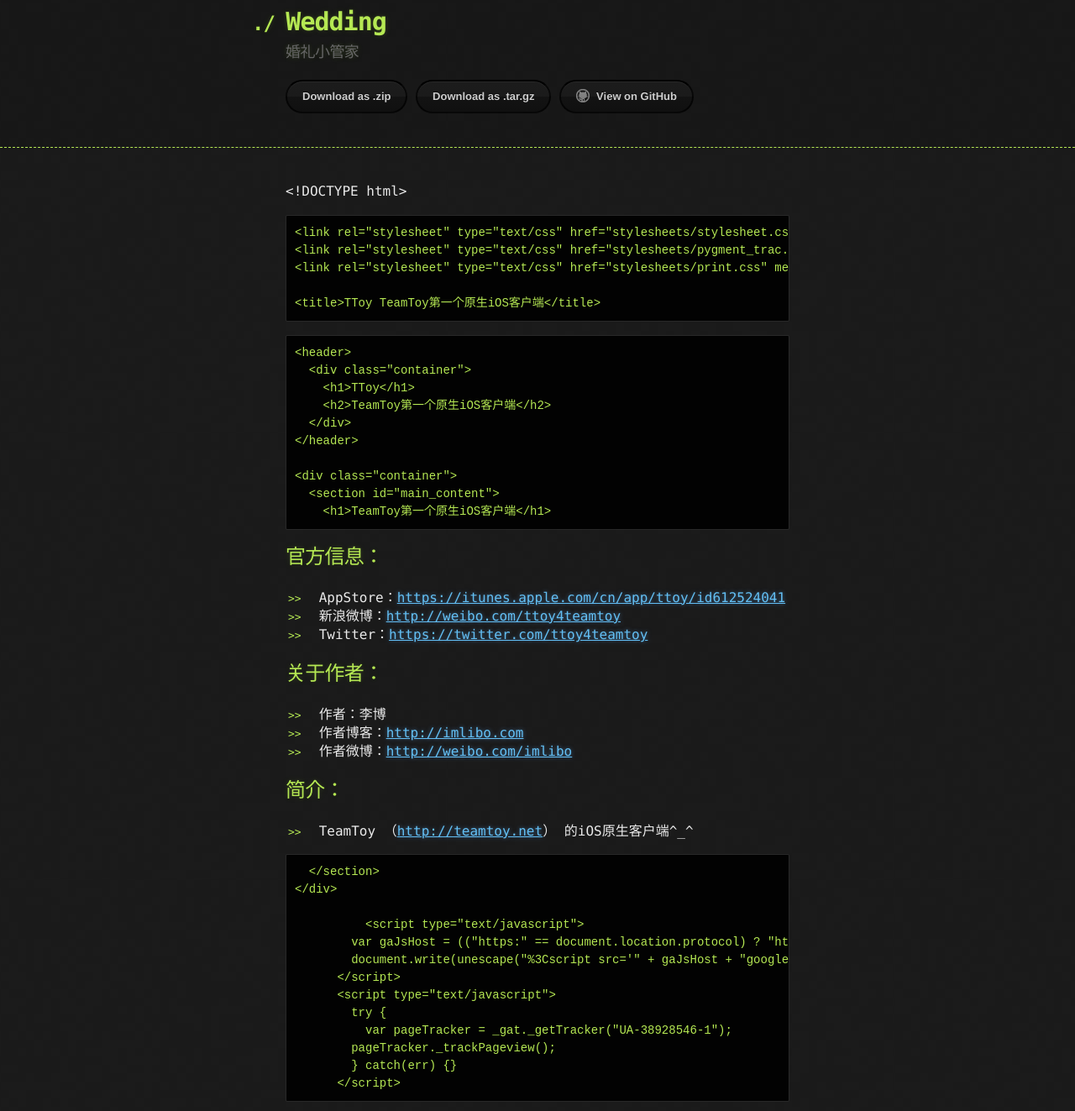
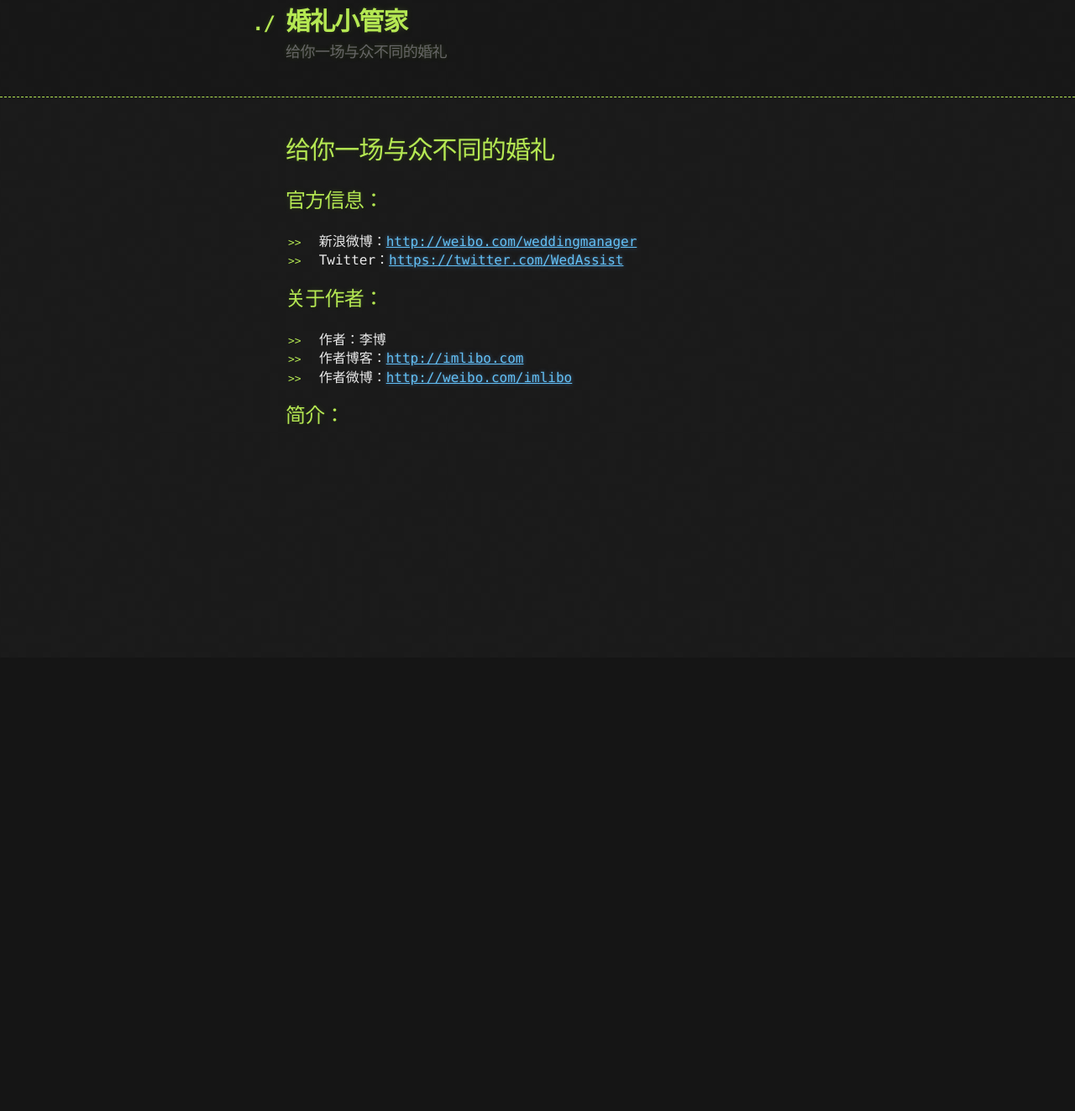
Before and after one commit to leeeboo/wedding, a plain HTML site: page index.html in a window 1280 px wide. Shown: the part 17-1340 px from the top of the page at 84% size. After the commit the page ends 800 px from the top, so only its background shows below. Drawn offline with Linux system fonts and the light colour scheme.

Commit message:
Update index.html

```diff
--- a/index.html
+++ b/index.html
@@ -8,60 +8,30 @@
     <link rel="stylesheet" type="text/css" href="stylesheets/pygment_trac.css" media="screen" />
     <link rel="stylesheet" type="text/css" href="stylesheets/print.css" media="print" />
 
-    <title>Wedding by leeeboo</title>
+    <title>婚礼小管家</title>
   </head>
 
   <body>
 
     <header>
       <div class="container">
-        <h1>Wedding</h1>
-        <h2>婚礼小管家</h2>
-
-        <section id="downloads">
-          <a href="https://github.com/leeeboo/wedding/zipball/master" class="btn">Download as .zip</a>
-          <a href="https://github.com/leeeboo/wedding/tarball/master" class="btn">Download as .tar.gz</a>
-          <a href="https://github.com/leeeboo/wedding" class="btn btn-github"><span class="icon"></span>View on GitHub</a>
-        </section>
+        <h1>婚礼小管家</h1>
+        <h2>给你一场与众不同的婚礼</h2>
       </div>
     </header>
 
     <div class="container">
       <section id="main_content">
-        <p>&lt;!DOCTYPE html&gt;
-
-  </p>
-    <pre><code>&lt;link rel="stylesheet" type="text/css" href="stylesheets/stylesheet.css" media="screen" /&gt;
-&lt;link rel="stylesheet" type="text/css" href="stylesheets/pygment_trac.css" media="screen" /&gt;
-&lt;link rel="stylesheet" type="text/css" href="stylesheets/print.css" media="print" /&gt;
-
-&lt;title&gt;TToy TeamToy第一个原生iOS客户端&lt;/title&gt;
-</code></pre>
-
-<p></p>
-
-<p></p>
-
-<pre><code>&lt;header&gt;
-  &lt;div class="container"&gt;
-    &lt;h1&gt;TToy&lt;/h1&gt;
-    &lt;h2&gt;TeamToy第一个原生iOS客户端&lt;/h2&gt;
-  &lt;/div&gt;
-&lt;/header&gt;
-
-&lt;div class="container"&gt;
-  &lt;section id="main_content"&gt;
-    &lt;h1&gt;TeamToy第一个原生iOS客户端&lt;/h1&gt;
-</code></pre>
+        <h1>给你一场与众不同的婚礼</h1>
 
 <h2>官方信息：</h2>
 
 <ul>
-<li>AppStore：<a href="https://itunes.apple.com/cn/app/ttoy/id612524041">https://itunes.apple.com/cn/app/ttoy/id612524041</a>
+<!--<li>AppStore：<a href="https://itunes.apple.com/cn/app/ttoy/id612524041">https://itunes.apple.com/cn/app/ttoy/id612524041</a>
+</li>-->
+<li>新浪微博：<a href="http://weibo.com/ttoy4teamtoy">http://weibo.com/weddingmanager</a>
 </li>
-<li>新浪微博：<a href="http://weibo.com/ttoy4teamtoy">http://weibo.com/ttoy4teamtoy</a>
-</li>
-<li>Twitter：<a href="https://twitter.com/ttoy4teamtoy">https://twitter.com/ttoy4teamtoy</a>
+<li>Twitter：<a href="https://twitter.com/ttoy4teamtoy">https://twitter.com/WedAssist</a>
 </li>
 </ul><h2>关于作者：</h2>
 
@@ -72,26 +42,6 @@
 <li>作者微博：<a href="http://weibo.com/imlibo">http://weibo.com/imlibo</a>
 </li>
 </ul><h2>简介：</h2>
-
-<ul>
-<li>TeamToy （<a href="http://teamtoy.net">http://teamtoy.net</a>） 的iOS原生客户端^_^</li>
-</ul><pre><code>  &lt;/section&gt;
-&lt;/div&gt;
-
-          &lt;script type="text/javascript"&gt;
-        var gaJsHost = (("https:" == document.location.protocol) ? "https://ssl." : "http://www.");
-        document.write(unescape("%3Cscript src='" + gaJsHost + "google-analytics.com/ga.js' type='text/javascript'%3E%3C/script%3E"));
-      &lt;/script&gt;
-      &lt;script type="text/javascript"&gt;
-        try {
-          var pageTracker = _gat._getTracker("UA-38928546-1");
-        pageTracker._trackPageview();
-        } catch(err) {}
-      &lt;/script&gt;
-</code></pre>
-
-<p>
-</p>
       </section>
     </div>
 
```
